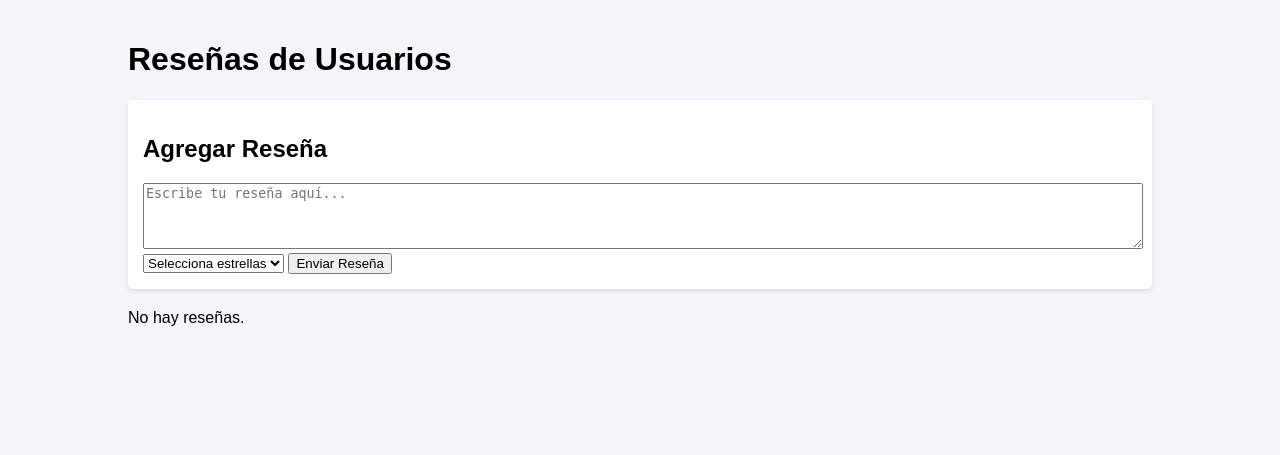
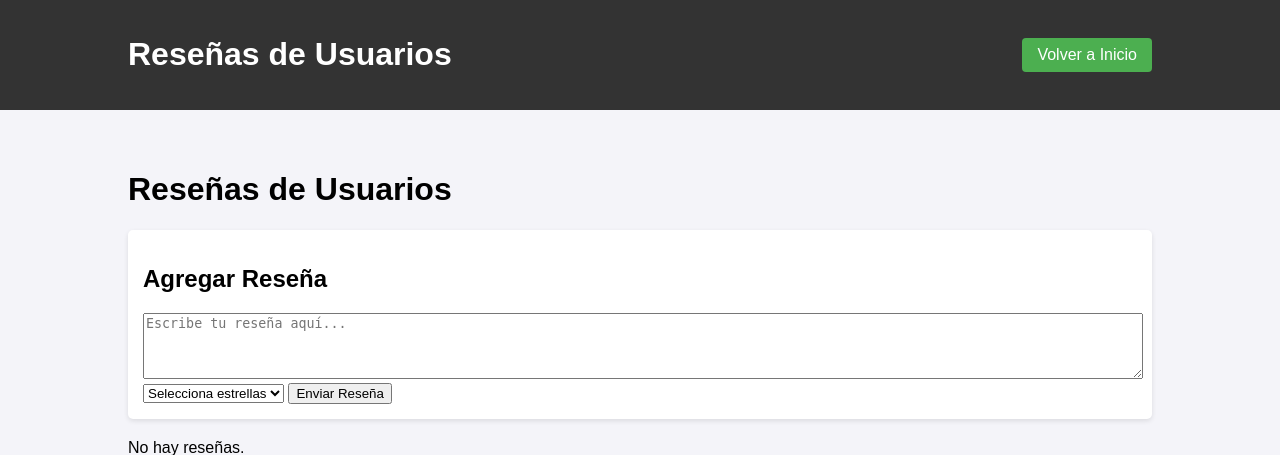
Before and after one commit to antoni117881/ProjectaRapidgo, a PHP site: page /Vista/ResenaView.php in a window 1280 px wide. Shown: the top 455 px of the page. Run offline with PHP 8.4, Linux system fonts and the light colour scheme; data that the repository does not hold is empty.

Commit message:
CssYCodigoReseña

```diff
--- a/Vista/ResenaView.php
+++ b/Vista/ResenaView.php
@@ -10,6 +10,29 @@
             background-color: #f4f4f9;
             margin: 0;
             padding: 0;
+        }
+        .header {
+            background-color: #333;
+            color: white;
+            padding: 15px 0;
+            margin-bottom: 20px;
+        }
+        .header-content {
+            width: 80%;
+            margin: 0 auto;
+            display: flex;
+            justify-content: space-between;
+            align-items: center;
+        }
+        .header a {
+            color: white;
+            text-decoration: none;
+            padding: 8px 15px;
+            border-radius: 4px;
+            background-color: #4CAF50;
+        }
+        .header a:hover {
+            background-color: #45a049;
         }
         .container {
             width: 80%;
@@ -43,6 +66,12 @@
     </style>
 </head>
 <body>
+    <div class="header">
+        <div class="header-content">
+            <h1>Reseñas de Usuarios</h1>
+            <a href="../index.php">Volver a Inicio</a>
+        </div>
+    </div>
     <div class="container">
         <h1>Reseñas de Usuarios</h1>
 
```
